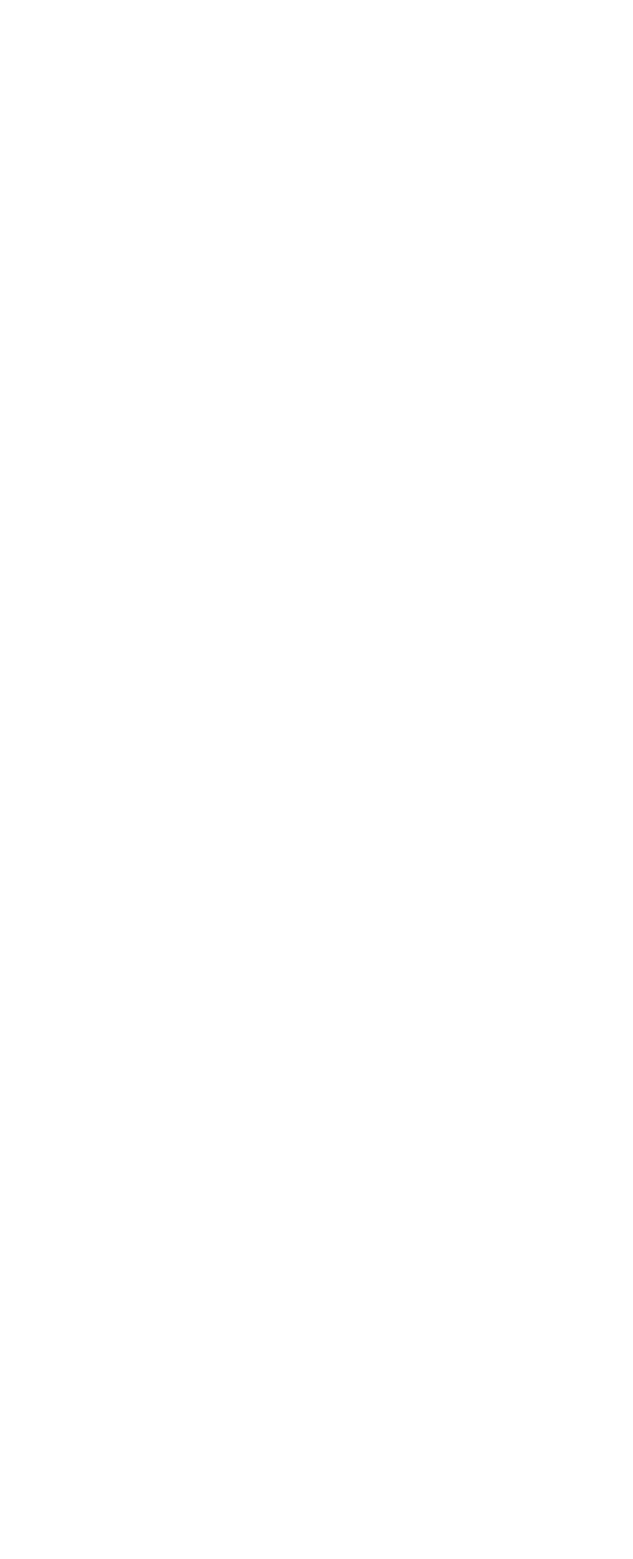
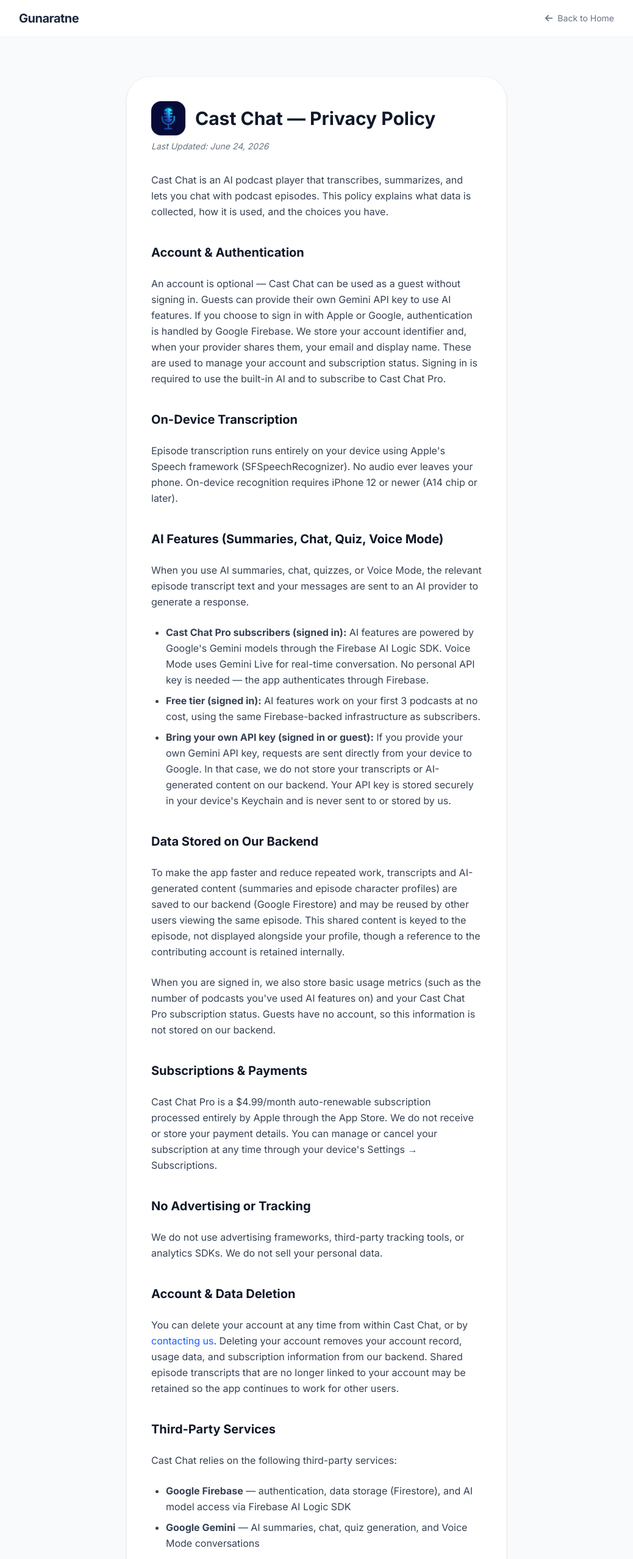
Before and after one commit to jgunaratne/gunaratne.com, a React (Vite) app: page /cast-chat/privacy in a window 1280 px wide. Before the commit this address had no page. Shown: the top 2557 px of the page at 61% size, without its empty margins (121-1159 px from the left). Before the commit the page ends 800 px from the top, so only its background shows below. Built offline with nearby package versions, Linux system fonts and the light colour scheme.

Commit message:
Add dedicated Cast Chat privacy policy page
- New page at /cast-chat/privacy with full Cast Chat privacy policy
- Add cross-link from combined /privacy page
- Account is optional (guest mode with own API key supported)

```diff
--- a/src/main.jsx
+++ b/src/main.jsx
@@ -4,6 +4,7 @@ import { BrowserRouter, Routes, Route } from 'react-router-dom'
 import './index.css'
 import Home from './pages/Home.jsx'
 import Privacy from './pages/Privacy.jsx'
+import CastChatPrivacy from './pages/CastChatPrivacy.jsx'
 import Support from './pages/Support.jsx'
 import Contact from './pages/Contact.jsx'
 
@@ -13,6 +14,7 @@ createRoot(document.getElementById('root')).render(
       <Routes>
         <Route path="/" element={<Home />} />
         <Route path="/privacy" element={<Privacy />} />
+        <Route path="/cast-chat/privacy" element={<CastChatPrivacy />} />
         <Route path="/support" element={<Support />} />
         <Route path="/contact" element={<Contact />} />
       </Routes>
--- /dev/null
+++ b/src/pages/CastChatPrivacy.jsx
@@ -0,0 +1,167 @@
+import { Link } from 'react-router-dom'
+import Footer from '../components/Footer'
+
+export default function CastChatPrivacy() {
+  return (
+    <div className="bg-gray-50 text-gray-900 min-h-screen">
+      <nav className="sticky top-0 bg-white/90 backdrop-blur-md z-50 border-b border-gray-100">
+        <div className="max-w-5xl mx-auto px-6 py-4 flex justify-between items-center">
+          <Link to="/" className="text-xl font-bold tracking-tight text-slate-800">
+            Gunaratne
+          </Link>
+          <Link to="/" className="text-sm text-gray-500 hover:text-blue-600 transition">
+            <i className="fas fa-arrow-left mr-2"></i>Back to Home
+          </Link>
+        </div>
+      </nav>
+
+      <div className="max-w-2xl mx-auto px-6 py-16">
+        <div className="bg-white p-10 rounded-[2.5rem] border border-gray-100 shadow-sm">
+          <div className="flex items-center gap-4 mb-2">
+            <img
+              src="/cast-chat-icon.png"
+              alt="Cast Chat icon"
+              className="w-14 h-14 rounded-2xl shadow-sm"
+            />
+            <h1 className="text-3xl font-bold">Cast Chat — Privacy Policy</h1>
+          </div>
+          <p className="text-gray-500 mb-8 italic text-sm">Last Updated: June 24, 2026</p>
+
+          <div className="space-y-6 leading-relaxed text-gray-700">
+            <p>
+              Cast Chat is an AI podcast player that transcribes, summarizes, and lets you chat
+              with podcast episodes. This policy explains what data is collected, how it is used,
+              and the choices you have.
+            </p>
+
+            <h2 className="text-xl font-bold text-gray-900 mt-10">Account &amp; Authentication</h2>
+            <p>
+              An account is optional — Cast Chat can be used as a guest without signing in.
+              Guests can provide their own Gemini API key to use AI features. If you choose
+              to sign in with Apple or Google, authentication is handled by Google Firebase.
+              We store your account identifier and, when your provider shares them, your email
+              and display name. These are used to manage your account and subscription status.
+              Signing in is required to use the built-in AI and to subscribe to Cast Chat Pro.
+            </p>
+
+            <h2 className="text-xl font-bold text-gray-900 mt-10">On-Device Transcription</h2>
+            <p>
+              Episode transcription runs entirely on your device using Apple's Speech framework
+              (SFSpeechRecognizer). No audio ever leaves your phone. On-device recognition requires
+              iPhone 12 or newer (A14 chip or later).
+            </p>
+
+            <h2 className="text-xl font-bold text-gray-900 mt-10">AI Features (Summaries, Chat, Quiz, Voice Mode)</h2>
+            <p>
+              When you use AI summaries, chat, quizzes, or Voice Mode, the relevant episode
+              transcript text and your messages are sent to an AI provider to generate a response.
+            </p>
+            <ul className="list-disc pl-6 space-y-2">
+              <li>
+                <strong>Cast Chat Pro subscribers (signed in):</strong> AI features are powered
+                by Google's Gemini models through the Firebase AI Logic SDK. Voice Mode uses
+                Gemini Live for real-time conversation. No personal API key is needed — the app
+                authenticates through Firebase.
+              </li>
+              <li>
+                <strong>Free tier (signed in):</strong> AI features work on your first 3 podcasts
+                at no cost, using the same Firebase-backed infrastructure as subscribers.
+              </li>
+              <li>
+                <strong>Bring your own API key (signed in or guest):</strong> If you provide your
+                own Gemini API key, requests are sent directly from your device to Google. In that
+                case, we do not store your transcripts or AI-generated content on our backend.
+                Your API key is stored securely in your device's Keychain and is never sent to
+                or stored by us.
+              </li>
+            </ul>
+
+            <h2 className="text-xl font-bold text-gray-900 mt-10">Data Stored on Our Backend</h2>
+            <p>
+              To make the app faster and reduce repeated work, transcripts and AI-generated
+              content (summaries and episode character profiles) are saved to our backend
+              (Google Firestore) and may be reused by other users viewing the same episode.
+              This shared content is keyed to the episode, not displayed alongside your profile,
+              though a reference to the contributing account is retained internally.
+            </p>
+            <p>
+              When you are signed in, we also store basic usage metrics (such as the number of
+              podcasts you've used AI features on) and your Cast Chat Pro subscription status.
+              Guests have no account, so this information is not stored on our backend.
+            </p>
+
+            <h2 className="text-xl font-bold text-gray-900 mt-10">Subscriptions &amp; Payments</h2>
+            <p>
+              Cast Chat Pro is a $4.99/month auto-renewable subscription processed entirely by
+              Apple through the App Store. We do not receive or store your payment details.
+              You can manage or cancel your subscription at any time through your device's
+              Settings → Subscriptions.
+            </p>
+
+            <h2 className="text-xl font-bold text-gray-900 mt-10">No Advertising or Tracking</h2>
+            <p>
+              We do not use advertising frameworks, third-party tracking tools, or analytics SDKs.
+              We do not sell your personal data.
+            </p>
+
+            <h2 className="text-xl font-bold text-gray-900 mt-10">Account &amp; Data Deletion</h2>
+            <p>
+              You can delete your account at any time from within Cast Chat, or by{' '}
+              <Link to="/contact" className="text-blue-600 hover:underline">contacting us</Link>.
+              Deleting your account removes your account record, usage data, and subscription
+              information from our backend. Shared episode transcripts that are no longer linked
+              to your account may be retained so the app continues to work for other users.
+            </p>
+
+            <h2 className="text-xl font-bold text-gray-900 mt-10">Third-Party Services</h2>
+            <p>Cast Chat relies on the following third-party services:</p>
+            <ul className="list-disc pl-6 space-y-2">
+              <li>
+                <strong>Google Firebase</strong> — authentication, data storage (Firestore),
+                and AI model access via Firebase AI Logic SDK
+              </li>
+              <li>
+                <strong>Google Gemini</strong> — AI summaries, chat, quiz generation, and
+                Voice Mode conversations
+              </li>
+              <li>
+                <strong>Apple</strong> — on-device speech recognition, subscription billing,
+                and Sign in with Apple
+              </li>
+            </ul>
+            <p>
+              Each service's handling of data is governed by their respective privacy policies.
+            </p>
+
+            <h2 className="text-xl font-bold text-gray-900 mt-10">Children</h2>
+            <p>
+              Cast Chat is not directed to children under 13, and we do not knowingly collect
+              personal information from children.
+            </p>
+
+            <h2 className="text-xl font-bold text-gray-900 mt-10">Changes to This Policy</h2>
+            <p>
+              We may update this policy from time to time. Changes will be posted on this page
+              with an updated date.
+            </p>
+
+            <hr className="my-8 border-gray-200" />
+
+            <p className="text-sm text-gray-500">
+              Questions?{' '}
+              <Link to="/contact" className="text-blue-600 hover:underline">
+                Contact us
+              </Link>
+              {' · '}
+              <Link to="/privacy" className="text-blue-600 hover:underline">
+                Full privacy policy (all apps)
+              </Link>
+            </p>
+          </div>
+        </div>
+      </div>
+
+      <Footer />
+    </div>
+  )
+}
--- a/src/pages/Privacy.jsx
+++ b/src/pages/Privacy.jsx
@@ -47,6 +47,11 @@ export default function Privacy() {
             </p>
 
             <h2 className="text-2xl font-bold text-gray-900 mt-10">Cast Chat</h2>
+            <p className="text-sm text-gray-500 mb-2">
+              <Link to="/cast-chat/privacy" className="text-blue-600 hover:underline">
+                View the full Cast Chat privacy policy →
+              </Link>
+            </p>
             <p>
               Cast Chat uses AI to transcribe, summarize, and chat about podcast episodes. You can use
               it with an account (for the built-in AI and an optional subscription) or as a guest by
```
